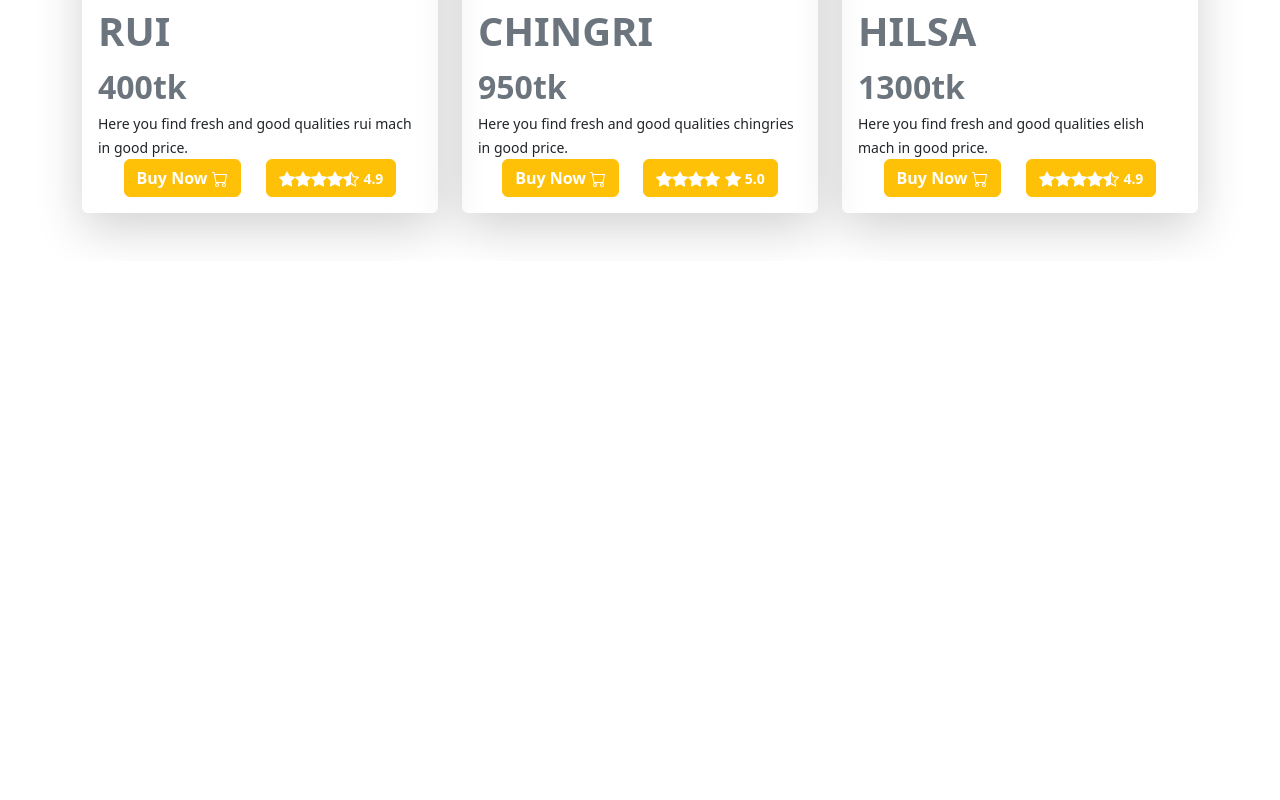
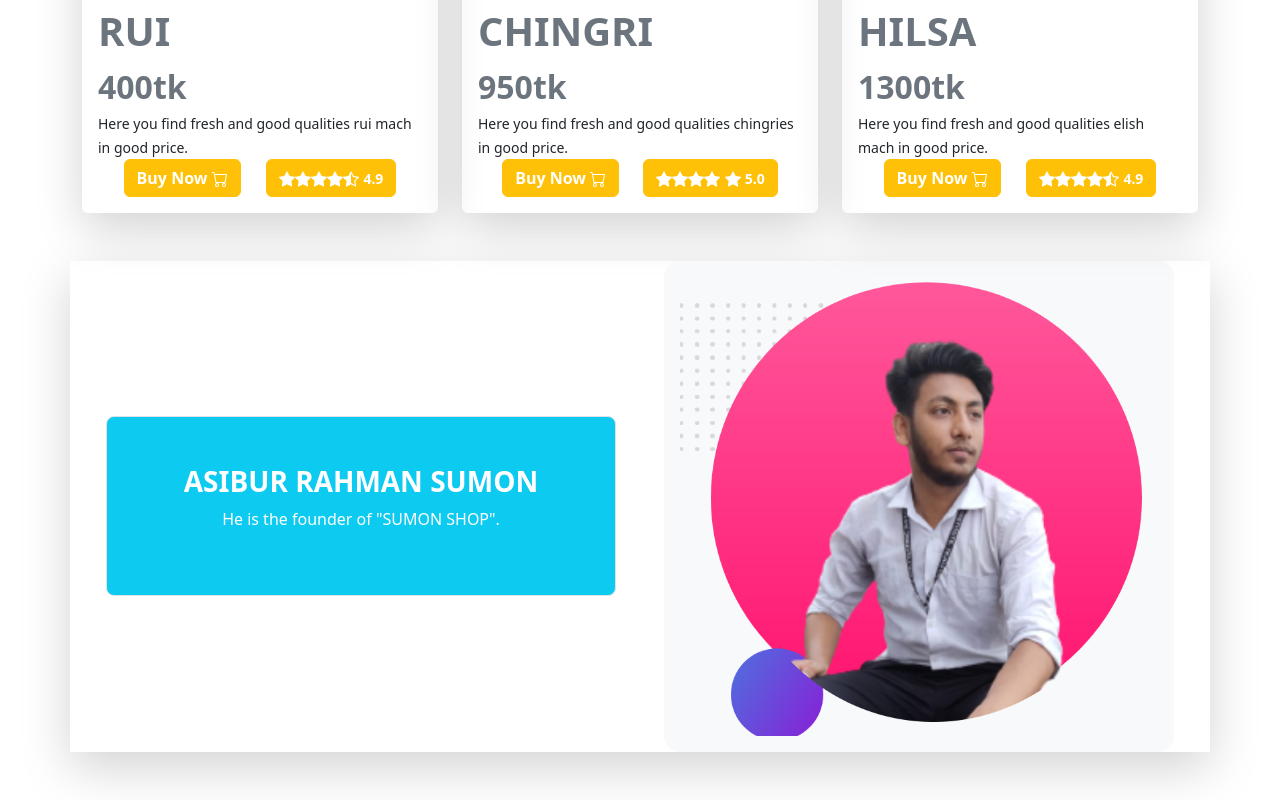
Before and after one commit to AsiburSumon/Super-shop, a plain HTML site: page index.html in a window 1280 px wide. Shown: the part 2413-3213 px from the top of the page. Before the commit the page ends 2674 px from the top, so only its background shows below. Drawn offline with nearby package versions, Linux system fonts and the light colour scheme.

Commit message:
owner section

```diff
--- a/index.html
+++ b/index.html
@@ -457,6 +457,27 @@
 
         </section>
 
+        <!-- Owner Part -->
+        <section class="my-5">
+          <div class="container shadow-lg">
+            <div class="container px-4 text-center">
+              <div class="d-flex flex-sm-column-reverse flex-md-column-reverse flex-lg-row row gx-5 justify-content-center align-items-center">
+                <div class="col-sm-12 col-md-12 col-lg-6">
+                 <div class="p-5 border bg-info rounded-3">
+                  <h1 class="fs-3 fw-bold text-white">ASIBUR RAHMAN SUMON</h1>
+                  <p class="text-white">He is the founder of "SUMON SHOP". </p>
+                 </div>
+                </div>
+                <div class="col-sm-12 col-md-12 col-lg-6">
+                  <div class="p-3 rounded-4 bg-light">
+                    <img class="img-fluid" src="images/bottom/owner.png" alt="">
+                  </div>
+                </div>
+              </div>
+            </div>
+          </div>
+        </section>
+
     </main>
 
     <script src="https://cdn.jsdelivr.net/npm/bootstrap@5.2.0/dist/js/bootstrap.bundle.min.js" integrity="sha384-A3rJD856KowSb7dwlZdYEkO39Gagi7vIsF0jrRAoQmDKKtQBHUuLZ9AsSv4jD4Xa" crossorigin="anonymous"></script>
```
Also changed, not shown: images/bottom/owner.png (added).
